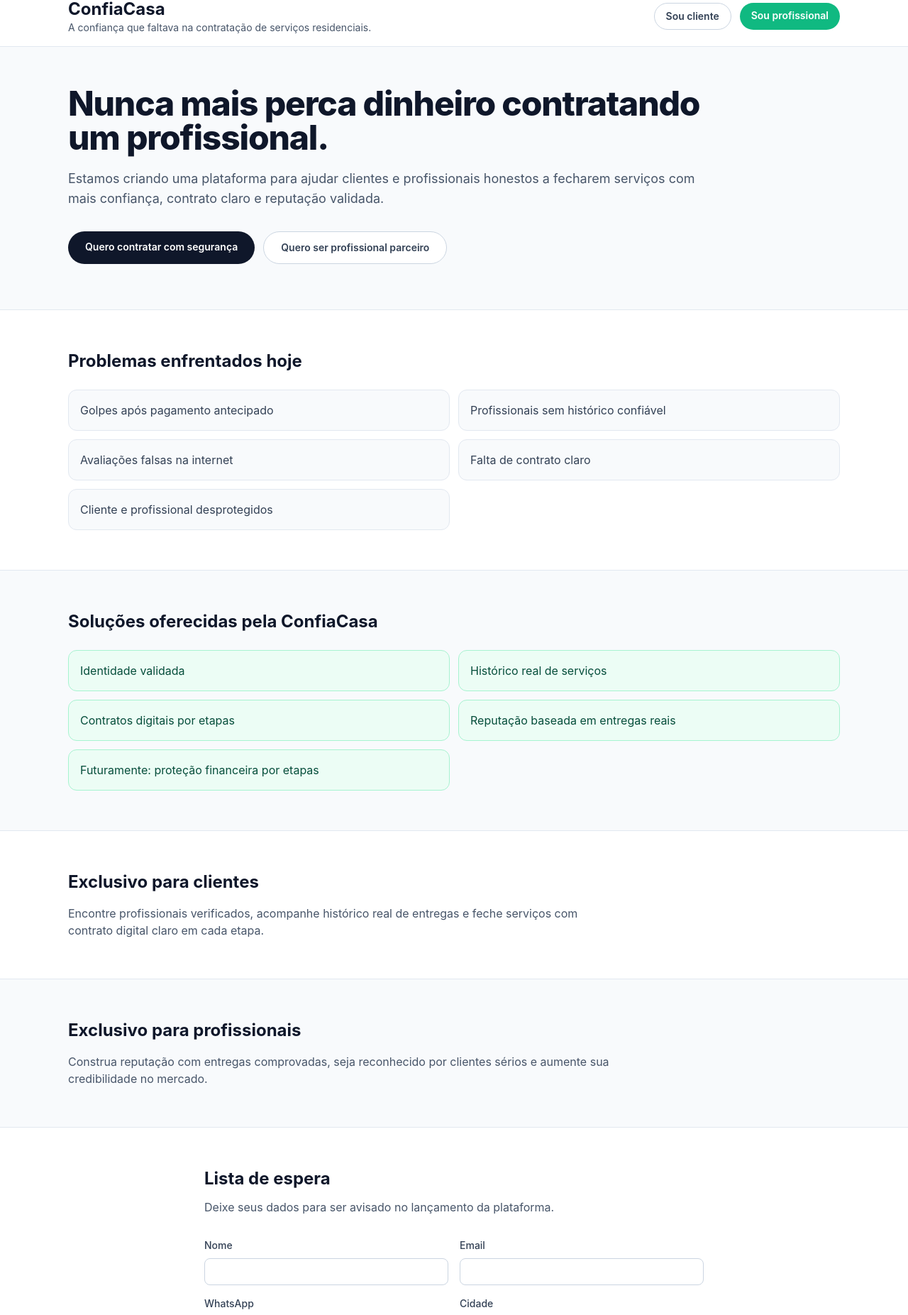
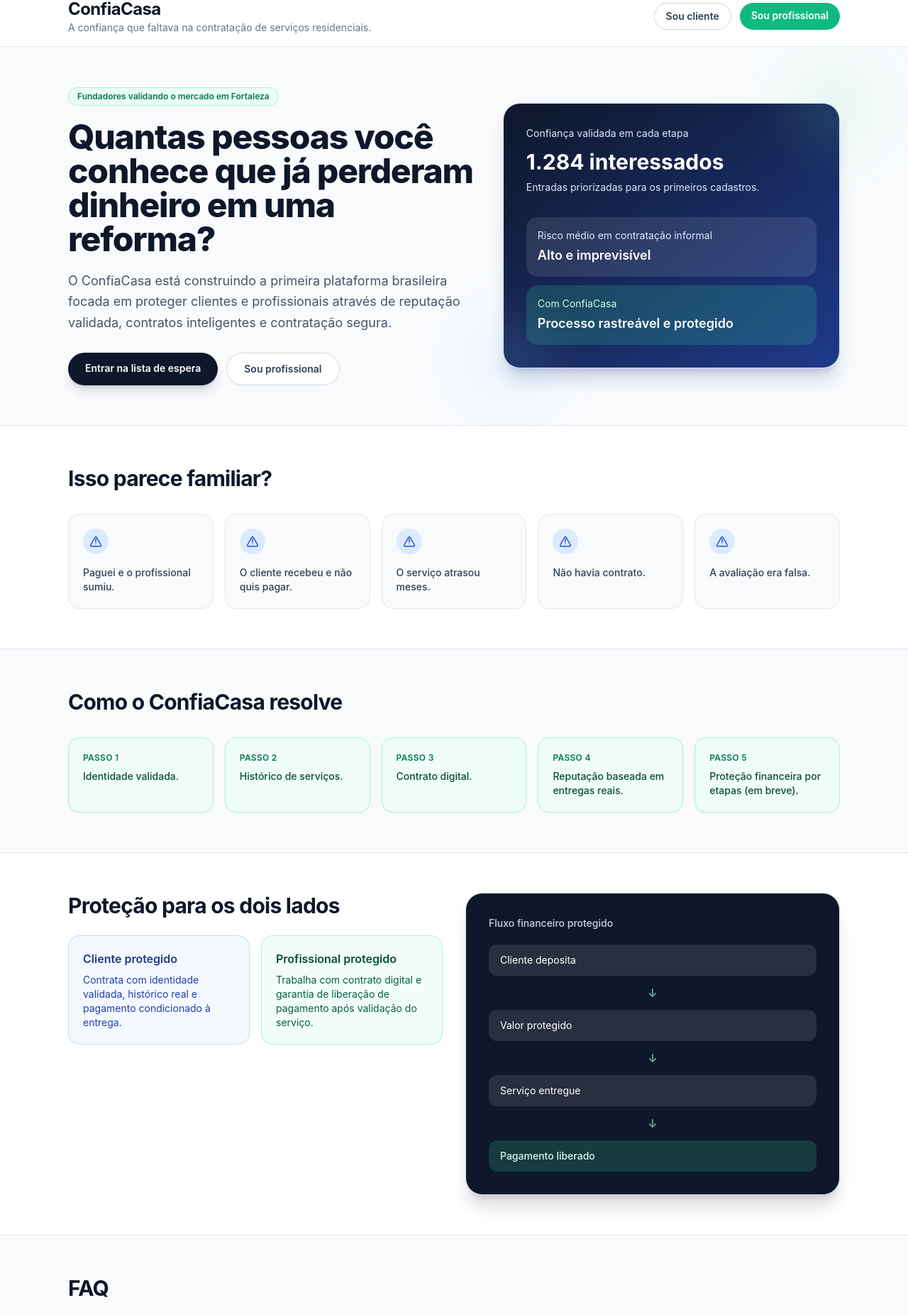
Before and after one commit to FelipeTavaresCE/confia-casa-landing-page, a React (Vite) app: page / in a window 1280 px wide. Shown: the part 19-1872 px from the top of the page at 71% size. Built offline with nearby package versions, Linux system fonts and the light colour scheme.

Commit message:
feat: refatora landing page premium da ConfiaCasa

```diff
--- a/src/App.tsx
+++ b/src/App.tsx
@@ -13,24 +13,64 @@ type WaitlistEntry = {
   createdAt: string
 }
 
-const problemPoints = [
-  'Golpes após pagamento antecipado',
-  'Profissionais sem histórico confiável',
-  'Avaliações falsas na internet',
-  'Falta de contrato claro',
-  'Cliente e profissional desprotegidos',
+const STORAGE_KEY = 'confiaCasaWaitlist'
+const BASE_INTERESTED_COUNT = 1284
+
+const familiarCards = [
+  'Paguei e o profissional sumiu.',
+  'O cliente recebeu e não quis pagar.',
+  'O serviço atrasou meses.',
+  'Não havia contrato.',
+  'A avaliação era falsa.',
 ]
 
-const solutionPoints = [
-  'Identidade validada',
-  'Histórico real de serviços',
-  'Contratos digitais por etapas',
-  'Reputação baseada em entregas reais',
-  'Futuramente: proteção financeira por etapas',
+const resolveSteps = [
+  'Identidade validada.',
+  'Histórico de serviços.',
+  'Contrato digital.',
+  'Reputação baseada em entregas reais.',
+  'Proteção financeira por etapas (em breve).',
 ]
+
+const faqItems = [
+  {
+    question: 'O ConfiaCasa já está disponível no Brasil inteiro?',
+    answer:
+      'Ainda não. Estamos validando o produto com usuários reais em Fortaleza para garantir uma experiência segura antes da expansão nacional.',
+  },
+  {
+    question: 'Como a reputação é calculada?',
+    answer:
+      'A reputação é baseada em entregas reais concluídas com contrato digital e confirmação das duas partes, reduzindo o risco de avaliações manipuladas.',
+  },
+  {
+    question: 'O pagamento fica protegido?',
+    answer:
+      'Sim. O modelo do ConfiaCasa prevê proteção financeira por etapas: o valor fica reservado e só é liberado com a entrega validada.',
+  },
+  {
+    question: 'Sou profissional. Posso entrar na lista de espera?',
+    answer:
+      'Pode. Selecione “Profissional” no formulário para receber novidades sobre verificação de perfil e priorização no onboarding.',
+  },
+]
+
+function parseStoredEntries(): WaitlistEntry[] {
+  const existingEntries = localStorage.getItem(STORAGE_KEY)
+
+  if (!existingEntries) return []
+
+  try {
+    const parsedEntries = JSON.parse(existingEntries)
+    return Array.isArray(parsedEntries) ? (parsedEntries as WaitlistEntry[]) : []
+  } catch {
+    return []
+  }
+}
 
 function App() {
   const [successMessage, setSuccessMessage] = useState('')
+  const [interestedCount, setInterestedCount] = useState(() => BASE_INTERESTED_COUNT + parseStoredEntries().length)
 
   const handleSubmit = (event: FormEvent<HTMLFormElement>) => {
     event.preventDefault()
@@ -48,19 +88,11 @@ function App() {
       createdAt: new Date().toISOString(),
     }
 
-    const existingEntries = localStorage.getItem('confiaCasaWaitlist')
-    let parsedEntries: WaitlistEntry[] = []
+    const parsedEntries = parseStoredEntries()
+    parsedEntries.push(entry)
 
-    if (existingEntries) {
-      try {
-        parsedEntries = JSON.parse(existingEntries) as WaitlistEntry[]
-      } catch {
-        parsedEntries = []
-      }
-    }
-
-    parsedEntries.push(entry)
-    localStorage.setItem('confiaCasaWaitlist', JSON.stringify(parsedEntries))
+    localStorage.setItem(STORAGE_KEY, JSON.stringify(parsedEntries))
+    setInterestedCount(BASE_INTERESTED_COUNT + parsedEntries.length)
 
     form.reset()
     setSuccessMessage('Cadastro recebido. Você estará entre os primeiros a conhecer o ConfiaCasa.')
@@ -68,22 +100,22 @@ function App() {
 
   return (
     <div className="min-h-screen bg-slate-50 text-slate-900">
-      <header className="border-b border-slate-200 bg-white">
-        <div className="mx-auto flex max-w-6xl flex-wrap items-center justify-between gap-4 px-4 py-4 sm:px-6 lg:px-8">
+      <header className="sticky top-0 z-30 border-b border-slate-200/80 bg-white/90 backdrop-blur">
+        <div className="mx-auto flex max-w-6xl items-center justify-between px-4 py-4 sm:px-6 lg:px-8">
           <div>
-            <p className="text-2xl font-bold text-slate-900">ConfiaCasa</p>
-            <p className="text-sm text-slate-600">A confiança que faltava na contratação de serviços residenciais.</p>
+            <p className="text-2xl font-bold tracking-tight text-slate-900">ConfiaCasa</p>
+            <p className="text-xs text-slate-500 sm:text-sm">A confiança que faltava na contratação de serviços residenciais.</p>
           </div>
           <div className="flex gap-3">
             <a
-              href="#clientes"
-              className="rounded-full border border-slate-300 px-4 py-2 text-sm font-semibold text-slate-700 transition hover:border-slate-400"
+              href="#lista-espera"
+              className="rounded-full border border-slate-300 px-4 py-2 text-sm font-semibold text-slate-700 transition hover:-translate-y-0.5 hover:border-slate-400"
             >
               Sou cliente
             </a>
             <a
-              href="#profissionais"
-              className="rounded-full bg-emerald-500 px-4 py-2 text-sm font-semibold text-white transition hover:bg-emerald-600"
+              href="#lista-espera"
+              className="rounded-full bg-emerald-500 px-4 py-2 text-sm font-semibold text-white transition hover:-translate-y-0.5 hover:bg-emerald-600"
             >
               Sou profissional
             </a>
@@ -92,82 +124,152 @@ function App() {
       </header>
 
       <main>
-        <section className="mx-auto max-w-6xl px-4 pb-16 pt-14 sm:px-6 lg:px-8">
-          <div className="max-w-4xl">
-            <h1 className="text-4xl font-extrabold tracking-tight text-slate-900 sm:text-5xl">
-              Nunca mais perca dinheiro contratando um profissional.
+        <section className="mx-auto grid max-w-6xl gap-8 px-4 pb-14 pt-14 sm:px-6 lg:grid-cols-[1.1fr_0.9fr] lg:items-center lg:px-8">
+          <div className="animate-fade-in-up">
+            <span className="inline-flex items-center rounded-full border border-emerald-200 bg-emerald-50 px-3 py-1 text-xs font-semibold text-emerald-700">
+              Fundadores validando o mercado em Fortaleza
+            </span>
+            <h1 className="mt-5 text-4xl font-extrabold tracking-tight text-slate-900 sm:text-5xl">
+              Quantas pessoas você conhece que já perderam dinheiro em uma reforma?
             </h1>
-            <p className="mt-5 text-lg text-slate-600">
-              Estamos criando uma plataforma para ajudar clientes e profissionais honestos a fecharem serviços com
-              mais confiança, contrato claro e reputação validada.
+            <p className="mt-5 max-w-2xl text-lg leading-relaxed text-slate-600">
+              O ConfiaCasa está construindo a primeira plataforma brasileira focada em proteger clientes e
+              profissionais através de reputação validada, contratos inteligentes e contratação segura.
             </p>
-            <div className="mt-8 flex flex-wrap gap-3">
+            <div className="mt-7 flex flex-wrap gap-3">
               <a
                 href="#lista-espera"
-                className="rounded-full bg-slate-900 px-6 py-3 text-sm font-semibold text-white transition hover:bg-slate-800"
+                className="rounded-full bg-slate-900 px-6 py-3 text-sm font-semibold text-white shadow-lg shadow-slate-900/15 transition hover:-translate-y-0.5 hover:bg-slate-800"
               >
-                Quero contratar com segurança
+                Entrar na lista de espera
               </a>
               <a
                 href="#lista-espera"
-                className="rounded-full border border-slate-300 bg-white px-6 py-3 text-sm font-semibold text-slate-700 transition hover:border-slate-400"
+                className="rounded-full border border-slate-300 bg-white px-6 py-3 text-sm font-semibold text-slate-700 transition hover:-translate-y-0.5 hover:border-slate-400"
               >
-                Quero ser profissional parceiro
+                Sou profissional
               </a>
+            </div>
+          </div>
+
+          <div className="relative animate-fade-in-up rounded-3xl border border-slate-200 bg-gradient-to-br from-slate-900 to-blue-900 p-6 text-white shadow-xl shadow-blue-900/20 sm:p-8">
+            <div className="absolute -right-10 -top-10 h-24 w-24 animate-float-slow rounded-full bg-emerald-300/20 blur-2xl" />
+            <div className="absolute -bottom-10 -left-10 h-24 w-24 animate-float-slow rounded-full bg-blue-300/20 blur-2xl" />
+            <p className="text-sm text-blue-100">Confiança validada em cada etapa</p>
+            <p className="mt-3 text-3xl font-bold">{interestedCount.toLocaleString('pt-BR')} interessados</p>
+            <p className="mt-2 text-sm text-blue-100">Entradas priorizadas para os primeiros cadastros.</p>
+            <div className="mt-8 space-y-3">
+              <div className="rounded-2xl bg-white/10 p-4">
+                <p className="text-sm text-blue-100">Risco médio em contratação informal</p>
+                <p className="mt-1 text-lg font-semibold">Alto e imprevisível</p>
+              </div>
+              <div className="rounded-2xl bg-emerald-400/20 p-4">
+                <p className="text-sm text-emerald-100">Com ConfiaCasa</p>
+                <p className="mt-1 text-lg font-semibold">Processo rastreável e protegido</p>
+              </div>
             </div>
           </div>
         </section>
 
         <section className="border-y border-slate-200 bg-white py-14">
           <div className="mx-auto max-w-6xl px-4 sm:px-6 lg:px-8">
-            <h2 className="text-2xl font-bold text-slate-900">Problemas enfrentados hoje</h2>
-            <ul className="mt-6 grid gap-3 sm:grid-cols-2">
-              {problemPoints.map((item) => (
-                <li key={item} className="rounded-xl border border-slate-200 bg-slate-50 p-4 text-slate-700">
-                  {item}
-                </li>
+            <h2 className="text-3xl font-bold tracking-tight text-slate-900">Isso parece familiar?</h2>
+            <div className="mt-8 grid gap-4 sm:grid-cols-2 lg:grid-cols-5">
+              {familiarCards.map((item) => (
+                <article
+                  key={item}
+                  className="group rounded-2xl border border-slate-200 bg-slate-50 p-5 transition duration-300 hover:-translate-y-1 hover:border-blue-200 hover:bg-white hover:shadow-lg"
+                >
+                  <div className="mb-4 inline-flex h-9 w-9 items-center justify-center rounded-full bg-blue-100 text-blue-700">
+                    <svg viewBox="0 0 24 24" className="h-5 w-5" fill="none" stroke="currentColor" strokeWidth="1.8">
+                      <path d="M12 8v5m0 3h.01" strokeLinecap="round" strokeLinejoin="round" />
+                      <path
+                        d="M3.27 18l7.5-13a1.4 1.4 0 0 1 2.46 0l7.5 13A1.4 1.4 0 0 1 19.5 20h-15a1.4 1.4 0 0 1-1.23-2z"
+                        strokeLinecap="round"
+                        strokeLinejoin="round"
+                      />
+                    </svg>
+                  </div>
+                  <p className="text-sm font-medium text-slate-700">{item}</p>
+                </article>
               ))}
-            </ul>
+            </div>
           </div>
         </section>
 
         <section className="py-14">
           <div className="mx-auto max-w-6xl px-4 sm:px-6 lg:px-8">
-            <h2 className="text-2xl font-bold text-slate-900">Soluções oferecidas pela ConfiaCasa</h2>
-            <ul className="mt-6 grid gap-3 sm:grid-cols-2">
-              {solutionPoints.map((item) => (
-                <li key={item} className="rounded-xl border border-emerald-200 bg-emerald-50 p-4 text-emerald-900">
-                  {item}
+            <h2 className="text-3xl font-bold tracking-tight text-slate-900">Como o ConfiaCasa resolve</h2>
+            <ol className="mt-8 grid gap-4 sm:grid-cols-2 lg:grid-cols-5">
+              {resolveSteps.map((item, index) => (
+                <li
+                  key={item}
+                  className="rounded-2xl border border-emerald-200 bg-emerald-50/60 p-5 text-sm text-emerald-900 shadow-sm"
+                >
+                  <p className="text-xs font-semibold uppercase tracking-wide text-emerald-700">Passo {index + 1}</p>
+                  <p className="mt-2 font-medium">{item}</p>
                 </li>
               ))}
-            </ul>
+            </ol>
           </div>
         </section>
 
-        <section id="clientes" className="border-y border-slate-200 bg-white py-14">
-          <div className="mx-auto max-w-6xl px-4 sm:px-6 lg:px-8">
-            <h2 className="text-2xl font-bold text-slate-900">Exclusivo para clientes</h2>
-            <p className="mt-4 max-w-3xl text-slate-600">
-              Encontre profissionais verificados, acompanhe histórico real de entregas e feche serviços com contrato
-              digital claro em cada etapa.
+        <section className="border-y border-slate-200 bg-white py-14">
+          <div className="mx-auto grid max-w-6xl gap-8 px-4 sm:px-6 lg:grid-cols-2 lg:px-8">
+            <div>
+              <h2 className="text-3xl font-bold tracking-tight text-slate-900">Proteção para os dois lados</h2>
+              <div className="mt-6 grid gap-4 sm:grid-cols-2">
+                <article className="rounded-2xl border border-blue-200 bg-blue-50/70 p-5">
+                  <p className="font-semibold text-blue-900">Cliente protegido</p>
+                  <p className="mt-2 text-sm text-blue-800">
+                    Contrata com identidade validada, histórico real e pagamento condicionado à entrega.
                   </p>
+                </article>
+                <article className="rounded-2xl border border-emerald-200 bg-emerald-50/70 p-5">
+                  <p className="font-semibold text-emerald-900">Profissional protegido</p>
+                  <p className="mt-2 text-sm text-emerald-800">
+                    Trabalha com contrato digital e garantia de liberação de pagamento após validação do serviço.
+                  </p>
+                </article>
+              </div>
+            </div>
+
+            <div className="rounded-3xl border border-slate-200 bg-slate-900 p-6 text-white shadow-xl shadow-slate-900/15 sm:p-8">
+              <p className="text-sm font-medium text-slate-300">Fluxo financeiro protegido</p>
+              <div className="mt-5 space-y-3">
+                <p className="rounded-xl bg-white/10 px-4 py-3 text-sm">Cliente deposita</p>
+                <p className="text-center text-emerald-300">↓</p>
+                <p className="rounded-xl bg-white/10 px-4 py-3 text-sm">Valor protegido</p>
+                <p className="text-center text-emerald-300">↓</p>
+                <p className="rounded-xl bg-white/10 px-4 py-3 text-sm">Serviço entregue</p>
+                <p className="text-center text-emerald-300">↓</p>
+                <p className="rounded-xl bg-emerald-400/20 px-4 py-3 text-sm font-medium text-emerald-100">
+                  Pagamento liberado
+                </p>
+              </div>
+            </div>
           </div>
         </section>
 
-        <section id="profissionais" className="py-14">
+        <section className="py-14">
           <div className="mx-auto max-w-6xl px-4 sm:px-6 lg:px-8">
-            <h2 className="text-2xl font-bold text-slate-900">Exclusivo para profissionais</h2>
-            <p className="mt-4 max-w-3xl text-slate-600">
-              Construa reputação com entregas comprovadas, seja reconhecido por clientes sérios e aumente sua
-              credibilidade no mercado.
-            </p>
+            <h2 className="text-3xl font-bold tracking-tight text-slate-900">FAQ</h2>
+            <div className="mt-8 space-y-4">
+              {faqItems.map((item) => (
+                <details key={item.question} className="rounded-2xl border border-slate-200 bg-white p-5 open:shadow-sm">
+                  <summary className="cursor-pointer list-none pr-6 font-semibold text-slate-900">{item.question}</summary>
+                  <p className="mt-3 text-sm leading-relaxed text-slate-600">{item.answer}</p>
+                </details>
+              ))}
+            </div>
           </div>
         </section>
 
         <section id="lista-espera" className="border-y border-slate-200 bg-white py-14">
           <div className="mx-auto max-w-3xl px-4 sm:px-6 lg:px-8">
-            <h2 className="text-2xl font-bold text-slate-900">Lista de espera</h2>
-            <p className="mt-3 text-slate-600">Deixe seus dados para ser avisado no lançamento da plataforma.</p>
+            <div className="rounded-3xl border border-slate-200 bg-slate-50 p-6 shadow-sm sm:p-8">
+              <h2 className="text-3xl font-bold tracking-tight text-slate-900">Entre na lista de espera</h2>
+              <p className="mt-3 text-slate-600">Vamos priorizar clientes e profissionais das primeiras turmas.</p>
 
               <form onSubmit={handleSubmit} className="mt-8 space-y-4">
                 <div className="grid gap-4 sm:grid-cols-2">
@@ -177,7 +279,7 @@ function App() {
                       name="nome"
                       type="text"
                       required
-                    className="rounded-lg border border-slate-300 px-3 py-2 text-slate-900 outline-none ring-slate-900/10 focus:ring"
+                      className="rounded-xl border border-slate-300 bg-white px-3 py-2.5 text-slate-900 outline-none ring-blue-900/10 transition focus:ring"
                     />
                   </label>
                   <label className="flex flex-col gap-2 text-sm font-medium text-slate-700">
@@ -186,7 +288,7 @@ function App() {
                       name="email"
                       type="email"
                       required
-                    className="rounded-lg border border-slate-300 px-3 py-2 text-slate-900 outline-none ring-slate-900/10 focus:ring"
+                      className="rounded-xl border border-slate-300 bg-white px-3 py-2.5 text-slate-900 outline-none ring-blue-900/10 transition focus:ring"
                     />
                   </label>
                   <label className="flex flex-col gap-2 text-sm font-medium text-slate-700">
@@ -195,7 +297,7 @@ function App() {
                       name="whatsapp"
                       type="tel"
                       required
-                    className="rounded-lg border border-slate-300 px-3 py-2 text-slate-900 outline-none ring-slate-900/10 focus:ring"
+                      className="rounded-xl border border-slate-300 bg-white px-3 py-2.5 text-slate-900 outline-none ring-blue-900/10 transition focus:ring"
                     />
                   </label>
                   <label className="flex flex-col gap-2 text-sm font-medium text-slate-700">
@@ -204,7 +306,7 @@ function App() {
                       name="cidade"
                       type="text"
                       required
-                    className="rounded-lg border border-slate-300 px-3 py-2 text-slate-900 outline-none ring-slate-900/10 focus:ring"
+                      className="rounded-xl border border-slate-300 bg-white px-3 py-2.5 text-slate-900 outline-none ring-blue-900/10 transition focus:ring"
                     />
                   </label>
                 </div>
@@ -214,8 +316,8 @@ function App() {
                   <select
                     name="tipo"
                     required
-                  className="rounded-lg border border-slate-300 px-3 py-2 text-slate-900 outline-none ring-slate-900/10 focus:ring"
                     defaultValue="Cliente"
+                    className="rounded-xl border border-slate-300 bg-white px-3 py-2.5 text-slate-900 outline-none ring-blue-900/10 transition focus:ring"
                   >
                     <option value="Cliente">Cliente</option>
                     <option value="Profissional">Profissional</option>
@@ -228,13 +330,13 @@ function App() {
                     name="dorPrincipal"
                     required
                     rows={4}
-                  className="rounded-lg border border-slate-300 px-3 py-2 text-slate-900 outline-none ring-slate-900/10 focus:ring"
+                    className="rounded-xl border border-slate-300 bg-white px-3 py-2.5 text-slate-900 outline-none ring-blue-900/10 transition focus:ring"
                   />
                 </label>
 
                 <button
                   type="submit"
-                className="rounded-full bg-emerald-500 px-6 py-3 text-sm font-semibold text-white transition hover:bg-emerald-600"
+                  className="rounded-full bg-slate-900 px-6 py-3 text-sm font-semibold text-white shadow-lg shadow-slate-900/15 transition hover:-translate-y-0.5 hover:bg-slate-800"
                 >
                   Entrar na lista de espera
                 </button>
@@ -242,11 +344,12 @@ function App() {
 
               {successMessage && <p className="mt-4 font-medium text-emerald-700">{successMessage}</p>}
             </div>
+          </div>
         </section>
       </main>
 
       <footer className="bg-slate-900 py-8 text-slate-200">
-        <div className="mx-auto flex max-w-6xl flex-col gap-2 px-4 sm:px-6 lg:px-8 sm:flex-row sm:items-center sm:justify-between">
+        <div className="mx-auto flex max-w-6xl flex-col gap-2 px-4 text-sm sm:px-6 lg:px-8 sm:flex-row sm:items-center sm:justify-between">
           <p>ConfiaCasa © 2026</p>
           <p>Contrate com confiança.</p>
         </div>
--- a/src/index.css
+++ b/src/index.css
@@ -5,9 +5,38 @@
 body {
   margin: 0;
   font-family: Inter, system-ui, -apple-system, BlinkMacSystemFont, 'Segoe UI', sans-serif;
-  background-color: #f8fafc;
+  background: linear-gradient(180deg, #f8fafc 0%, #ffffff 55%, #f8fafc 100%);
 }
 
 * {
   box-sizing: border-box;
 }
+
+@keyframes fade-in-up {
+  from {
+    opacity: 0;
+    transform: translateY(12px);
+  }
+  to {
+    opacity: 1;
+    transform: translateY(0);
+  }
+}
+
+@keyframes float-slow {
+  0%,
+  100% {
+    transform: translateY(0);
+  }
+  50% {
+    transform: translateY(-10px);
+  }
+}
+
+.animate-fade-in-up {
+  animation: fade-in-up 0.6s ease-out both;
+}
+
+.animate-float-slow {
+  animation: float-slow 8s ease-in-out infinite;
+}
```
Lines whose indentation alone changed are shown as unchanged.
